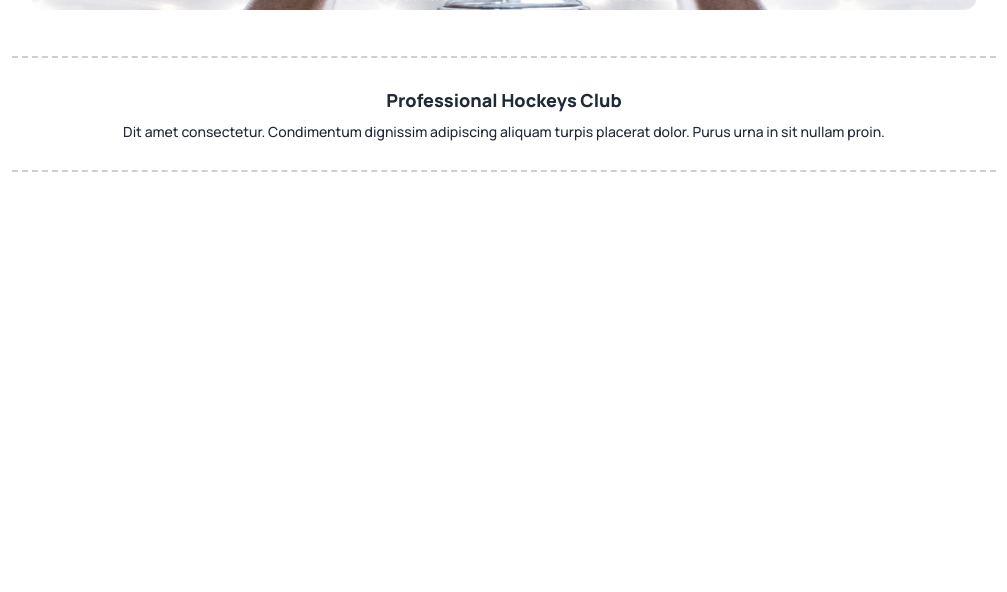
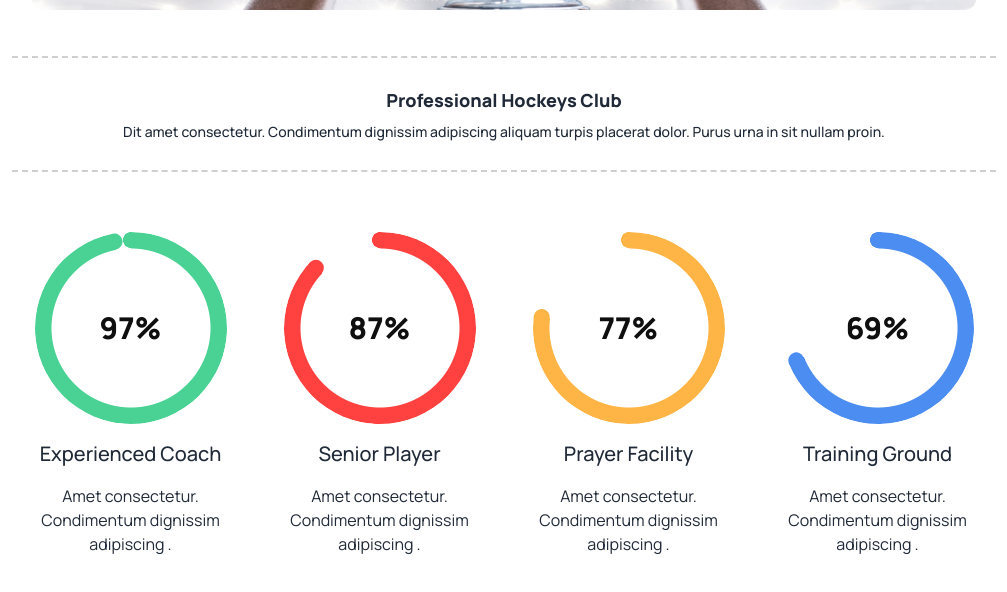
Before and after one commit to shohayabt/hockeys-club, a website: page index.html in a window 1280 px wide. Shown: the part 428-1020 px from the top of the page, without its empty margins (136-1143 px from the left). Before the commit the page ends 800 px from the top, so only its background shows below. Drawn offline with Linux system fonts and the light colour scheme.

Commit message:
PROGRESS SECTION COMPLETE

```diff
--- a/index.html
+++ b/index.html
@@ -42,7 +42,7 @@
               </div>
               <ul
                 tabindex="0"
-                class="dropdown-content z-[1] top-cmd left-0 right-0 px-5 rounded-md lg:px-10"
+                class="dropdown-content z-[1] top-cmd left-0 right-0 px-1 rounded-xl sm:px-3 lg:px-10"
               >
                 <li
                   class="w-full text-left border-t bg-white dark:bg-black dark:text-white"
@@ -206,12 +206,65 @@
     <!-- PROGRESS SECTION START FORM HERE -->
     <section class="py-10 px-1 sm:px3 lg:px-5">
       <div class="info">
-        <h2 class="info-tile">
-          Professional Hockeys Club
-        </h2>
+        <h2 class="info-tile">Professional Hockeys Club</h2>
         <p class="info-text">
-          Dit amet consectetur. Condimentum dignissim adipiscing aliquam turpis placerat dolor. Purus urna in sit nullam proin.
+          Dit amet consectetur. Condimentum dignissim adipiscing aliquam turpis
+          placerat dolor. Purus urna in sit nullam proin.
         </p>
+      </div>
+      <div class="py-10 pb-0 md:grid md:grid-cols-2 md:gap-3 lg:grid-cols-4 lg:gap-x-3">
+        <div class="flex flex-col justify-center items-center my-5">
+          <div
+            class="radial-progress text-green"
+            style="--value: 97; --size: 12rem; --thickness: 1rem"
+            role="progressbar"
+          >
+            <span class="font-extrabold text-3xl text-black">97%</span>
+          </div>
+          <h2 class="font-medium text-xl text-center my-4">Experienced Coach</h2>
+          <p class="text-base text-center">
+            Amet consectetur. Condimentum dignissim adipiscing .
+          </p>
+        </div>
+        <div class="flex flex-col justify-center items-center my-5">
+          <div
+            class="radial-progress text-main"
+            style="--value: 87; --size: 12rem; --thickness: 1rem"
+            role="progressbar"
+          >
+            <span class="font-extrabold text-3xl text-black">87%</span>
+          </div>
+          <h2 class="font-medium text-xl text-center my-4">Senior Player</h2>
+          <p class="text-base text-center">
+            Amet consectetur. Condimentum dignissim adipiscing .
+          </p>
+        </div>
+        <div class="flex flex-col justify-center items-center my-5">
+          <div
+            class="radial-progress text-yellow"
+            style="--value: 77; --size: 12rem; --thickness: 1rem"
+            role="progressbar"
+          >
+            <span class="font-extrabold text-3xl text-black">77%</span>
+          </div>
+          <h2 class="font-medium text-xl text-center my-4">Prayer Facility</h2>
+          <p class="text-base text-center">
+            Amet consectetur. Condimentum dignissim adipiscing .
+          </p>
+        </div>
+        <div class="flex flex-col justify-center items-center my-5">
+          <div
+            class="radial-progress text-blue"
+            style="--value: 69; --size: 12rem; --thickness: 1rem"
+            role="progressbar"
+          >
+            <span class="font-extrabold text-3xl text-black">69%</span>
+          </div>
+          <h2 class="font-medium text-xl text-center my-4">Training Ground</h2>
+          <p class="text-base text-center">
+            Amet consectetur. Condimentum dignissim adipiscing .
+          </p>
+        </div>
       </div>
     </section>
     <!-- PROGRESS SECTIONE END HERE -->
--- a/tailwind.config.js
+++ b/tailwind.config.js
@@ -4,10 +4,12 @@ module.exports = {
   theme: {
     colors:{
       "main":"#FF4240",
-      "blue":"#629CF31A",
+      "blue":"rgba(76, 141, 241, 1)",
       "white":"#ffffff",
       "black":"#0F0F0F",
-      "grey":"rgba(19, 19, 24, 0.2)"
+      "grey":"rgba(19, 19, 24, 0.2)",
+      "green":"rgba(73, 210, 147, 1)",
+      "yellow":"rgba(255, 181, 70, 1)"
     },
     extend: {
       fontFamily: {
```
Also changed, not shown: output/output.css.
